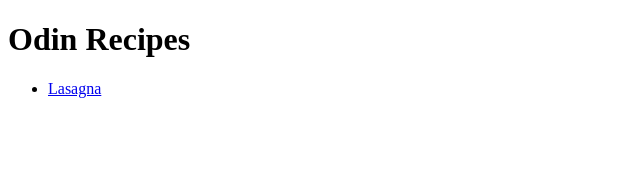
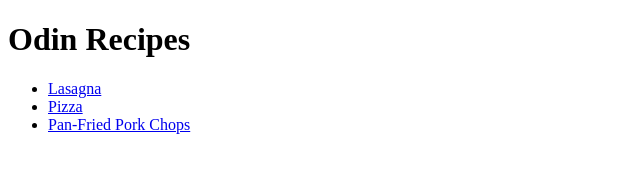
Before and after one commit to rajaeiAti/odin_recipes, a plain HTML site: page index.html in a window 1280 px wide. Shown: the whole page, without its empty margins (0-640 px from the left). Drawn offline with Linux system fonts and the light colour scheme.

Commit message:
Add recipes page link to index.html

```diff
--- a/index.html
+++ b/index.html
@@ -10,6 +10,8 @@
     <h1>Odin Recipes</h1>
     <ul>
         <li><a href="./recipes/lasagna.html">Lasagna</a></li>
+        <li><a href="./recipes/pizza.html">Pizza</a></li>
+        <li><a href="./recipes/pork_chops.html">Pan-Fried Pork Chops</a></li>
     </ul>
 </body>
 </html>
```
